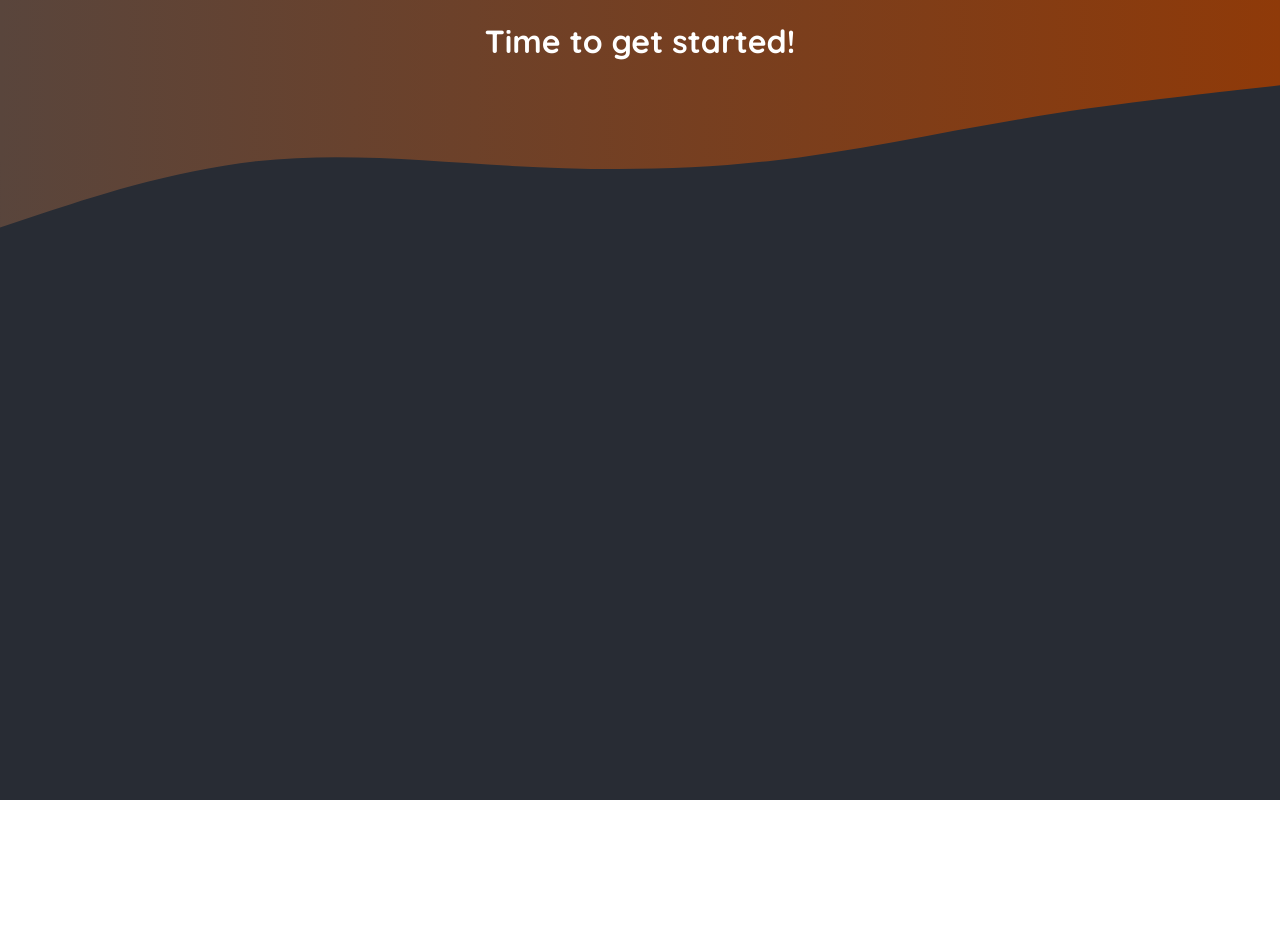
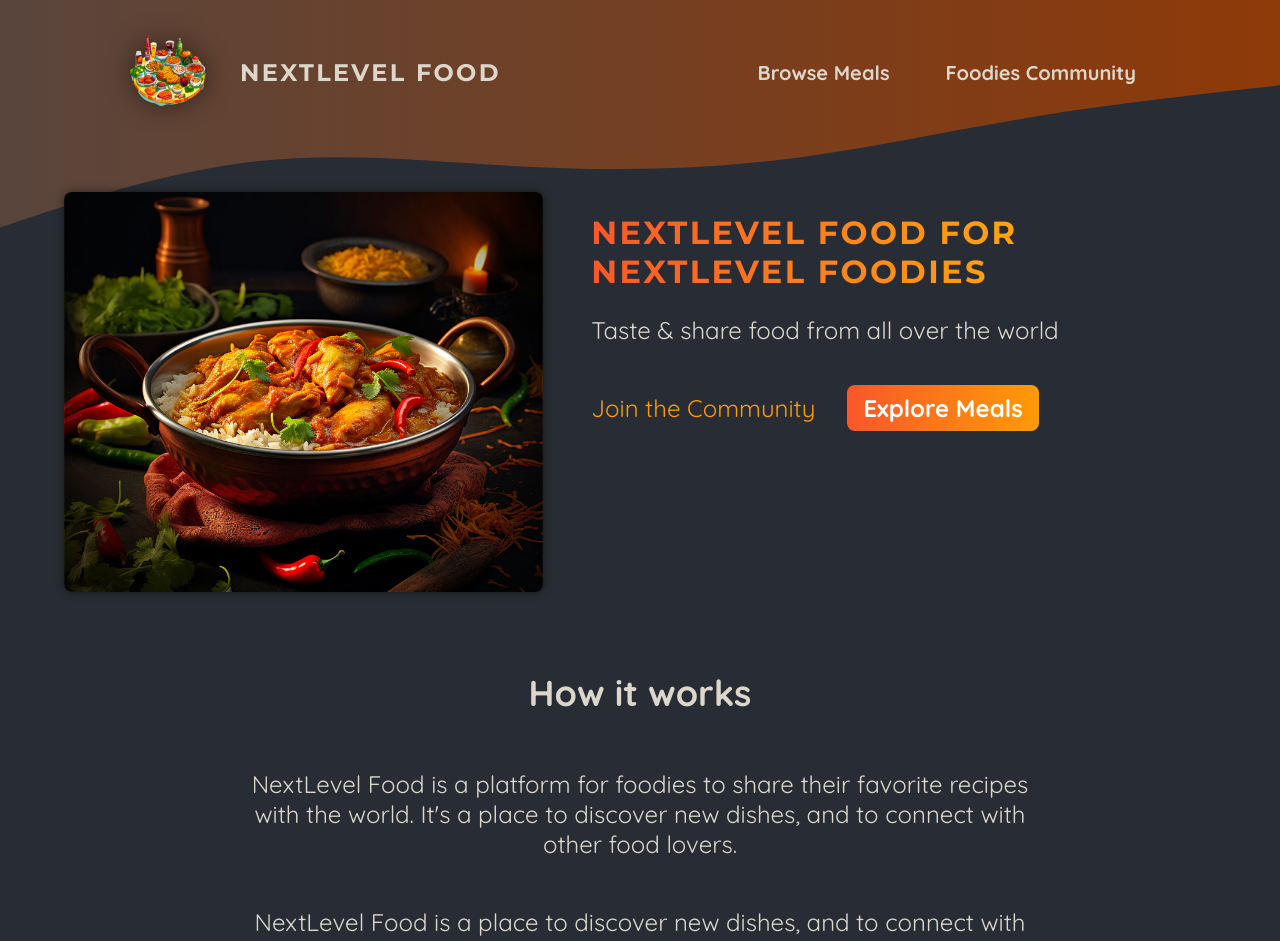
Before and after one commit to yacinebellouche/foodies-app, a Next.js app: page / in a window 1280 px wide. Shown: the top 941 px of the page. Before the commit the page ends 800 px from the top, so only its background shows below. Built offline with nearby package versions, Linux system fonts and the light colour scheme.

Commit message:
Added image slider and made changes in the home page

```diff
--- a/app/globals.css
+++ b/app/globals.css
@@ -11,21 +11,6 @@ html {
 body {
   margin: 0;
   background: radial-gradient(#282c34, #282c34);
-}
-
-.header-background {
-  position: absolute;
-  width: 100%;
-  height: 320px;
-  top: 0;
-  left: 0;
-  z-index: -1;
-}
-
-svg {
-  display: block;
-  width: 100%;
-  height: auto;
 }
 
 .not-found,
--- a/app/layout.js
+++ b/app/layout.js
@@ -1,35 +1,15 @@
-import './globals.css';
-
+import "./globals.css";
+import MainHeader from "@/components/main-header/main-header";
 export const metadata = {
-  title: 'NextLevel Food',
-  description: 'Delicious meals, shared by a food-loving community.',
+  title: "NextLevel Food",
+  description: "Delicious meals, shared by a food-loving community.",
 };
 
 export default function RootLayout({ children }) {
   return (
     <html lang="en">
       <body>
-        <div className="header-background">
-          <svg xmlns="http://www.w3.org/2000/svg" viewBox="0 0 1440 320">
-            <defs>
-              <linearGradient id="gradient" x1="0%" y1="0%" x2="100%" y2="0%">
-                <stop
-                  offset="0%"
-                  style={{ stopColor: '#59453c', stopOpacity: '1' }}
-                />
-                <stop
-                  offset="100%"
-                  style={{ stopColor: '#8f3a09', stopOpacity: '1' }}
-                />
-              </linearGradient>
-            </defs>
-            <path
-              fill="url(#gradient)"
-              d="M0,256L48,240C96,224,192,192,288,181.3C384,171,480,181,576,186.7C672,192,768,192,864,181.3C960,171,1056,149,1152,133.3C1248,117,1344,107,1392,101.3L1440,96L1440,0L1392,0C1344,0,1248,0,1152,0C1056,0,960,0,864,0C768,0,672,0,576,0C480,0,384,0,288,0C192,0,96,0,48,0L0,0Z"
-            ></path>
-          </svg>
-        </div>
-
+        <MainHeader />
         {children}
       </body>
     </html>
--- a/app/page.js
+++ b/app/page.js
@@ -1,9 +1,51 @@
+import Link from "next/link";
+import classes from "./page.module.css";
+import ImageSlideshow from "@/components/images/image-slideshow";
 export default function Home() {
   return (
-    <main>
-      <h1 style={{ color: 'white', textAlign: 'center' }}>
-        Time to get started!
-      </h1>
-    </main>
+    <>
+      <header className={classes.header}>
+        <div className={classes.slideshow}>
+          <ImageSlideshow />
+        </div>
+        <div>
+          <div className={classes.hero}>
+            <h1>NextLevel Food for NextLevel Foodies </h1>
+            <p>Taste & share food from all over the world</p>
+          </div>
+          <div className={classes.cta}>
+            <Link href="/community">Join the Community</Link>
+            <Link href="/meals">Explore Meals</Link>
+          </div>
+        </div>
+      </header>
+      <main>
+        <section className={classes.section}>
+          <h2>How it works</h2>
+          <p>
+            NextLevel Food is a platform for foodies to share their favorite
+            recipes with the world. It&apos;s a place to discover new dishes,
+            and to connect with other food lovers.
+          </p>
+          <p>
+            NextLevel Food is a place to discover new dishes, and to connect
+            with other food lovers.
+          </p>
+        </section>
+
+        <section className={classes.section}>
+          <h2>Why NextLevel Food?</h2>
+          <p>
+            NextLevel Food is a platform for foodies to share their favorite
+            recipes with the world. It&apos;s a place to discover new dishes,
+            and to connect with other food lovers.
+          </p>
+          <p>
+            NextLevel Food is a place to discover new dishes, and to connect
+            with other food lovers.
+          </p>
+        </section>
+      </main>
+    </>
   );
 }
--- /dev/null
+++ b/app/page.module.css
@@ -0,0 +1,75 @@
+.header {
+    display: flex;
+    gap: 3rem;
+    margin: 3rem auto;
+    width: 90%;
+    max-width: 75rem;
+  }
+
+  .slideshow {
+    width: 40rem;
+    height: 25rem;
+  }
+
+  .hero {
+    color: #ddd6cb;
+    font-size: 1.5rem;
+  }
+
+  .hero h1 {
+    font-size: 2rem;
+    font-weight: bold;
+    font-family: 'Montserrat', sans-serif;
+    letter-spacing: 0.15rem;
+    text-transform: uppercase;
+    background: linear-gradient(90deg, #f9572a, #ffc905);
+    background-clip: text;
+    -webkit-background-clip: text;
+    -webkit-text-fill-color: transparent;
+  }
+
+  .cta {
+    font-size: 1.5rem;
+    display: flex;
+    gap: 1rem;
+  }
+
+  .cta a {
+    display: inline-block;
+    margin-top: 1rem;
+    padding: 0.5rem 1rem;
+    border-radius: 0.5rem;
+    background: linear-gradient(90deg, #f9572a, #ff9b05);
+    color: #ffffff;
+    font-weight: bold;
+    text-decoration: none;
+  }
+
+  .cta a:hover,
+  .cta a:active {
+    background: linear-gradient(90deg, #fd4715, #f9b241);
+  }
+
+  .cta a:first-child {
+    background: transparent;
+    font-weight: normal;
+    color: #ff9b05;
+    padding-left: 0;
+  }
+
+  .cta a:first-child:hover,
+  .cta a:first-child:active {
+    background: transparent;
+    color: #f9b241;
+  }
+
+  .section {
+    display: flex;
+    flex-direction: column;
+    color: #ddd6cb;
+    font-size: 1.5rem;
+    max-width: 50rem;
+    width: 90%;
+    margin: 2rem auto;
+    text-align: center;
+  }
--- /dev/null
+++ b/components/images/image-slideshow.js
@@ -0,0 +1,50 @@
+"use client";
+// to tell Next Js to render this component in the client side
+import { useEffect, useState } from "react";
+import Image from "next/image";
+
+import burgerImg from "@/assets/burger.jpg";
+import curryImg from "@/assets/curry.jpg";
+import dumplingsImg from "@/assets/dumplings.jpg";
+import macncheeseImg from "@/assets/macncheese.jpg";
+import pizzaImg from "@/assets/pizza.jpg";
+import schnitzelImg from "@/assets/schnitzel.jpg";
+import tomatoSaladImg from "@/assets/tomato-salad.jpg";
+import classes from "./image-slideshow.module.css";
+
+const images = [
+  { image: burgerImg, alt: "A delicious, juicy burger" },
+  { image: curryImg, alt: "A delicious, spicy curry" },
+  { image: dumplingsImg, alt: "Steamed dumplings" },
+  { image: macncheeseImg, alt: "Mac and cheese" },
+  { image: pizzaImg, alt: "A delicious pizza" },
+  { image: schnitzelImg, alt: "A delicious schnitzel" },
+  { image: tomatoSaladImg, alt: "A delicious tomato salad" },
+];
+
+export default function ImageSlideshow() {
+  const [currentImageIndex, setCurrentImageIndex] = useState(0);
+
+  useEffect(() => {
+    const interval = setInterval(() => {
+      setCurrentImageIndex((prevIndex) =>
+        prevIndex < images.length - 1 ? prevIndex + 1 : 0
+      );
+    }, 5000);
+
+    return () => clearInterval(interval);
+  }, []);
+
+  return (
+    <div className={classes.slideshow}>
+      {images.map((image, index) => (
+        <Image
+          key={index}
+          src={image.image}
+          className={index === currentImageIndex ? classes.active : ""}
+          alt={image.alt}
+        />
+      ))}
+    </div>
+  );
+}
--- /dev/null
+++ b/components/images/image-slideshow.module.css
@@ -0,0 +1,26 @@
+.slideshow {
+    position: relative;
+    width: 100%;
+    height: 100%;
+    border-radius: 8px;
+    overflow: hidden;
+    box-shadow: 0 0 0.5rem rgba(0, 0, 0, 0.5);
+  }
+
+  .slideshow img {
+    width: 100%;
+    height: 100%;
+    object-fit: cover;
+    position: absolute;
+    top: 0;
+    left: 0;
+    opacity: 0;
+    transform: scale(1.1) translateX(-1rem) rotate(-5deg);
+    transition: all 0.5s ease-in-out;
+  }
+
+  .slideshow .active {
+    z-index: 1;
+    opacity: 1;
+    transform: scale(1) translateX(0) rotate(0);
+  }
--- /dev/null
+++ b/components/main-header/main-header-background.js
@@ -0,0 +1,25 @@
+import classes from "./main-header-background.module.css";
+export default function MainHeaderBackground() {
+  return (
+    <div className={classes["header-background"]}>
+      <svg xmlns="http://www.w3.org/2000/svg" viewBox="0 0 1440 320">
+        <defs>
+          <linearGradient id="gradient" x1="0%" y1="0%" x2="100%" y2="0%">
+            <stop
+              offset="0%"
+              style={{ stopColor: "#59453c", stopOpacity: "1" }}
+            />
+            <stop
+              offset="100%"
+              style={{ stopColor: "#8f3a09", stopOpacity: "1" }}
+            />
+          </linearGradient>
+        </defs>
+        <path
+          fill="url(#gradient)"
+          d="M0,256L48,240C96,224,192,192,288,181.3C384,171,480,181,576,186.7C672,192,768,192,864,181.3C960,171,1056,149,1152,133.3C1248,117,1344,107,1392,101.3L1440,96L1440,0L1392,0C1344,0,1248,0,1152,0C1056,0,960,0,864,0C768,0,672,0,576,0C480,0,384,0,288,0C192,0,96,0,48,0L0,0Z"
+        ></path>
+      </svg>
+    </div>
+  );
+}
--- /dev/null
+++ b/components/main-header/main-header-background.module.css
@@ -0,0 +1,14 @@
+.header-background {
+    position: absolute;
+    width: 100%;
+    height: 320px;
+    top: 0;
+    left: 0;
+    z-index: -1;
+}
+
+.header-background svg {
+    display: block;
+    width: 100%;
+    height: auto;
+}
--- /dev/null
+++ b/components/main-header/main-header.js
@@ -0,0 +1,30 @@
+import Link from "next/link";
+import Image from "next/image";
+import logoImage from "@/assets/logo.png";
+import classes from "./main-header.module.css";
+import MainHeaderBackground from "./main-header-background";
+export default function MainHeader() {
+  return (
+    <>
+      <MainHeaderBackground />
+
+      <header className={classes.header}>
+        <Link className={classes.logo} href="/">
+          <Image src={logoImage} alt="A plate with food on it" />
+          NextLevel Food
+        </Link>
+
+        <nav className={classes.nav}>
+          <ul>
+            <li>
+              <Link href="/meals">Browse Meals</Link>
+            </li>
+            <li>
+              <Link href="/community">Foodies Community</Link>
+            </li>
+          </ul>
+        </nav>
+      </header>
+    </>
+  );
+}
--- /dev/null
+++ b/components/main-header/main-header.module.css
@@ -0,0 +1,67 @@
+.header {
+    display: flex;
+    justify-content: space-between;
+    align-items: center;
+    padding: 2rem 1rem;
+  }
+
+  @media (min-width: 768px) {
+    .header {
+      padding: 2rem 10%;
+    }
+  }
+
+  .nav ul {
+    list-style: none;
+    margin: 0;
+    padding: 0;
+    display: flex;
+    gap: 1.5rem;
+    /* font-family: 'Montserrat', sans-serif; */
+    font-size: 1.25rem;
+  }
+
+  .nav a {
+    text-decoration: none;
+    color: #ddd6cb;
+    font-weight: bold;
+    padding: 0.5rem 1rem;
+    border-radius: 0.5rem;
+  }
+
+  .nav a:hover,
+  .nav a:active {
+    background: linear-gradient(90deg, #ff8a05, #f9b331);
+    background-clip: text;
+    -webkit-background-clip: text;
+    -webkit-text-fill-color: transparent;
+    text-shadow: 0 0 18px rgba(248, 190, 42, 0.8);
+  }
+
+  .active {
+    background: linear-gradient(90deg, #ff8a05, #f9b331);
+    background-clip: text;
+    -webkit-background-clip: text;
+    -webkit-text-fill-color: transparent;
+  }
+
+  .logo {
+    display: flex;
+    align-items: center;
+    justify-content: center;
+    gap: 2rem;
+    text-decoration: none;
+    color: #ddd6cb;
+    font-weight: bold;
+    font-family: 'Montserrat', sans-serif;
+    letter-spacing: 0.15rem;
+    text-transform: uppercase;
+    font-size: 1.5rem;
+  }
+
+  .logo img {
+    width: 5rem;
+    height: 5rem;
+    object-fit: contain;
+    filter: drop-shadow(0 0 0.75rem rgba(0, 0, 0, 0.5));
+  }
```
